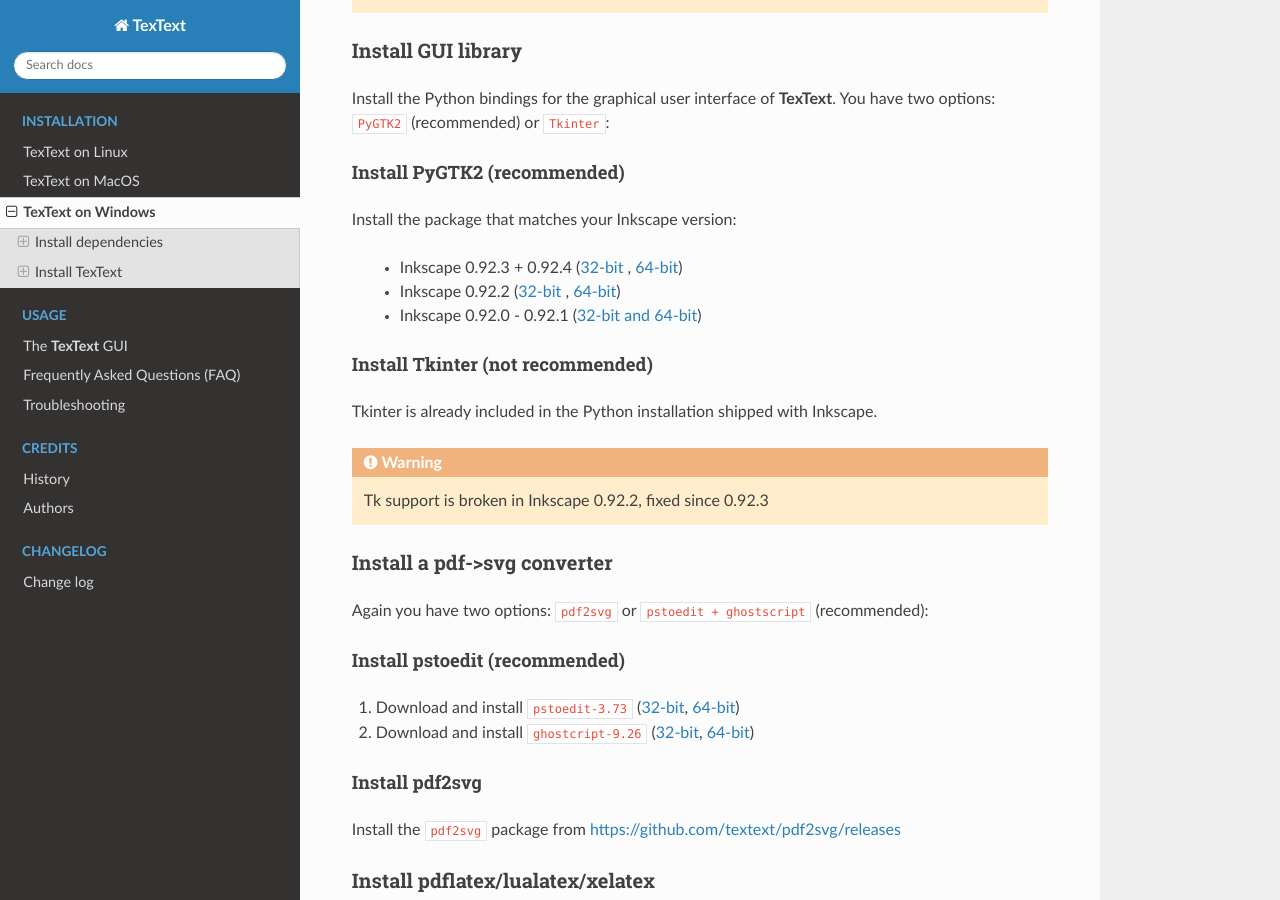
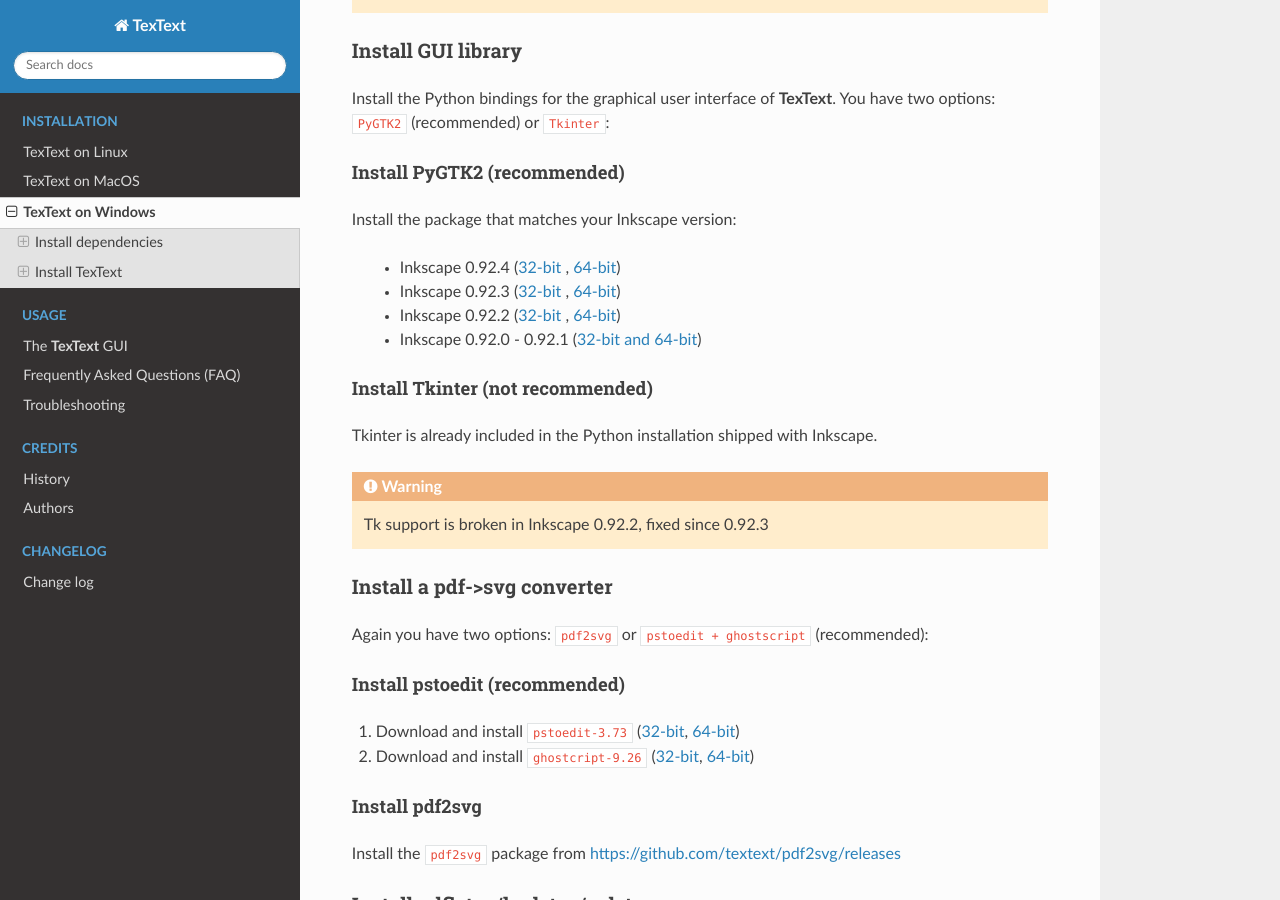
Before and after one commit to textext/textext, a Sphinx documentation site: the page built from docs/source/install/windows.rst, in a window 1280 px wide and 900 px high, scrolled down 642 px. Built offline with Sphinx 7.4.7 and the Read the Docs theme 2.0.0, drawn with Linux system fonts in a browser that asks for light colours.

Commit message:
Doc: Link to Windows PyGTK packages built for Inkscape 0.92.4
The binaries shipped with this PyGTK packages now exactly match the
version used for building Inkscape 0.92.4 on Windows.

```diff
--- a/docs/source/install/windows.rst
+++ b/docs/source/install/windows.rst
@@ -55,6 +55,8 @@
 Install PyGTK2 (recommended)
 ----------------------------
 
+.. _inkscape-0.92.4-64-bit: https://github.com/textext/pygtk-for-inkscape-windows/releases/download/0.92.4/Install-PyGTK-2.24-Inkscape-0.92.4-64bit.exe
+.. _inkscape-0.92.4-32-bit: https://github.com/textext/pygtk-for-inkscape-windows/releases/download/0.92.4/Install-PyGTK-2.24-Inkscape-0.92.4-32bit.exe
 .. _inkscape-0.92.3-64-bit: https://github.com/textext/pygtk-for-inkscape-windows/releases/download/0.92.3/Install-PyGTK-2.24-Inkscape-0.92.3-64bit.exe
 .. _inkscape-0.92.3-32-bit: https://github.com/textext/pygtk-for-inkscape-windows/releases/download/0.92.3/Install-PyGTK-2.24-Inkscape-0.92.3-32bit.exe
 .. _inkscape-0.92.2-64-bit: https://github.com/textext/pygtk-for-inkscape-windows/releases/download/0.92.2/Install-PyGTK-2.24-Inkscape-0.92.2-64bit.exe
@@ -63,7 +65,8 @@
 
 Install the package that matches your Inkscape version:
 
- - Inkscape 0.92.3 + 0.92.4 (`32-bit <inkscape-0.92.3-32-bit_>`_ , `64-bit <inkscape-0.92.3-64-bit_>`_)
+ - Inkscape 0.92.4 (`32-bit <inkscape-0.92.4-32-bit_>`_ , `64-bit <inkscape-0.92.4-64-bit_>`_)
+ - Inkscape 0.92.3 (`32-bit <inkscape-0.92.3-32-bit_>`_ , `64-bit <inkscape-0.92.3-64-bit_>`_)
  - Inkscape 0.92.2 (`32-bit <inkscape-0.92.2-32-bit_>`_ , `64-bit <inkscape-0.92.2-64-bit_>`_)
  - Inkscape 0.92.0 - 0.92.1 (`32-bit and 64-bit <inkscape-0.92.0-0.92.1-multi_>`_)
 
```
